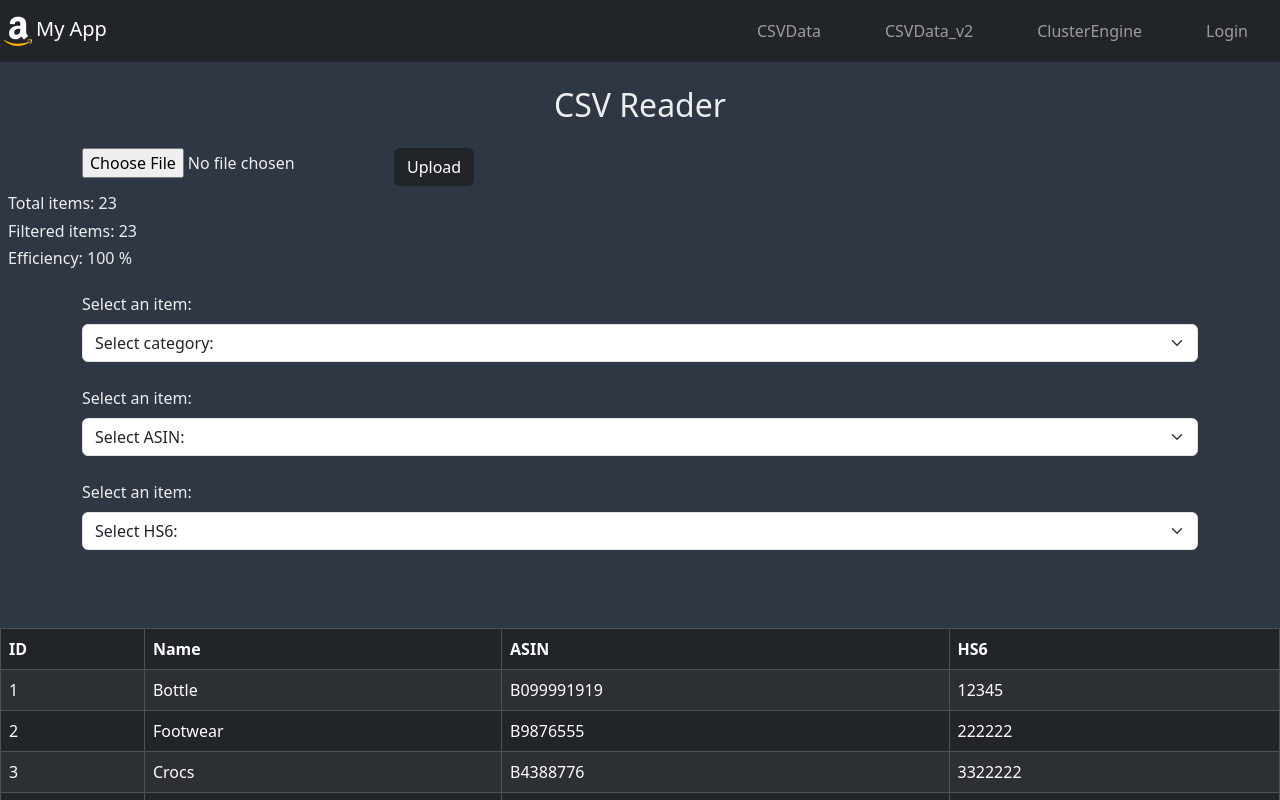
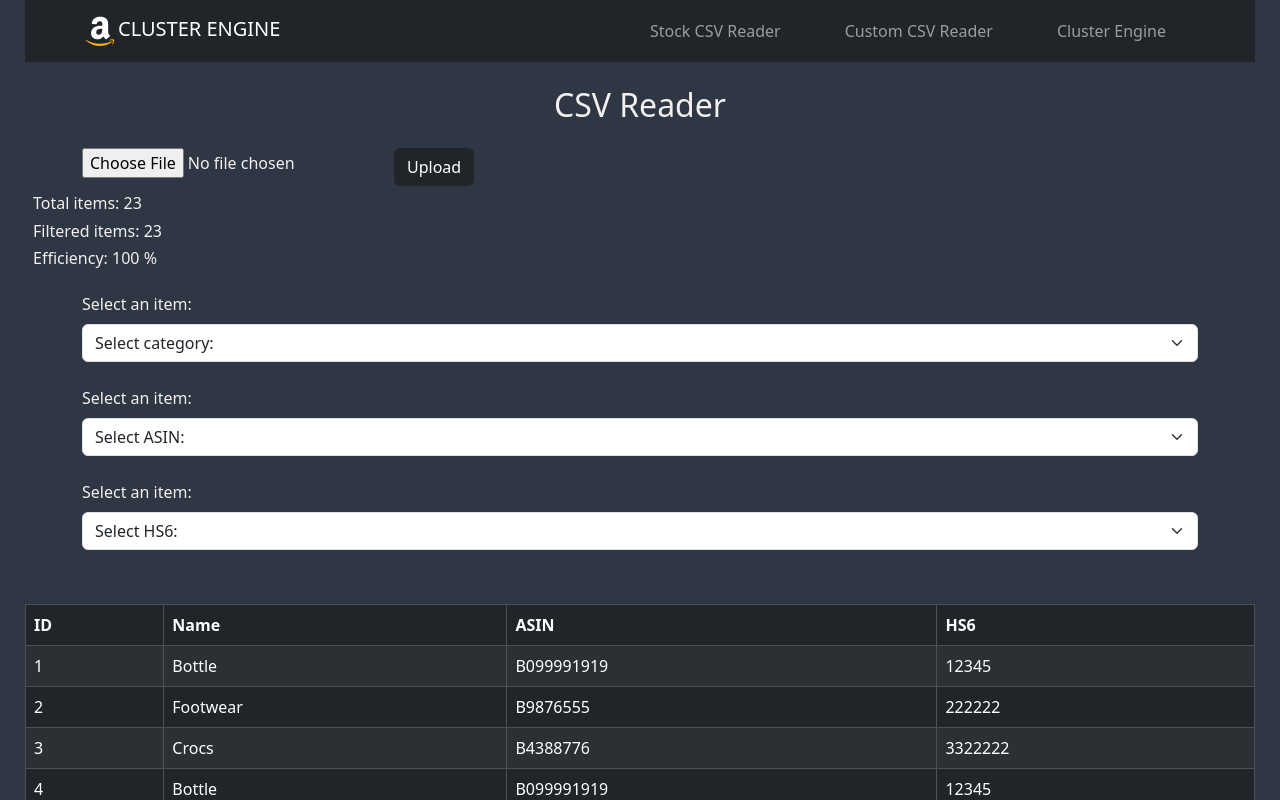
Before and after one commit to NikhilNB24/CSV-Reader, a React (Create React App) app: page /filter in a window 1280 px wide. Shown: the top 800 px of the page. Built offline with nearby package versions, Linux system fonts and the light colour scheme; sample sign-in values are in the browser's storage.

Commit message:
Private routing

```diff
--- a/src/App.css
+++ b/src/App.css
@@ -5,7 +5,8 @@
 
 body {
     background-color: #00091ad0;
-    color: #eee;
+    color: #f3f0f0;
+    margin: 0 25px 0 25px;
 }
 
 .App {
--- a/src/Components/csvreader.jsx
+++ b/src/Components/csvreader.jsx
@@ -6,7 +6,7 @@ import InputGroup from "react-bootstrap/InputGroup";
 import Papa from "papaparse";
 import TestData from "../test.csv";
 
-const CSVData = () => {
+const StockCSVReader = () => {
     const [data, setData] = useState([]);
     const [filteredData, setFilteredData] = useState([]);
     const [search, setSearch] = useState("");
@@ -125,4 +125,4 @@ const CSVData = () => {
     );
 };
 
-export default CSVData;
+export default StockCSVReader;
--- a/src/Components/login.jsx
+++ b/src/Components/login.jsx
@@ -1,4 +1,4 @@
-import React, { useState } from "react";
+import React, { useEffect, useState } from "react";
 import { Form, Button, Container, Row, Col } from "react-bootstrap";
 import { useNavigate } from "react-router-dom";
 
@@ -6,8 +6,13 @@ const Login = () => {
     const [username, setUsername] = useState("");
     const [password, setPassword] = useState("");
     const [error, setError] = useState("");
+    const isAuth = localStorage.getItem("token");
 
     const navigate = useNavigate();
+
+    useEffect(() => {
+        if (isAuth) navigate("/");
+    });
 
     const handleLoginClick = () => {
         const loginUsername = "demo";
--- /dev/null
+++ b/src/Components/navbar.jsx
@@ -0,0 +1,38 @@
+import { Link } from "react-router-dom";
+import Container from "react-bootstrap/Container";
+import CustomIcon from "../Icons/CustomIcon";
+import { Navbar, Nav } from "react-bootstrap";
+
+const NavBar = () => {
+    return (
+        <div>
+            <Navbar variant="dark" bg="dark" expand="lg">
+                <Container>
+                    <Navbar.Brand href="/">
+                        <CustomIcon className="mr-2" />
+                        CLUSTER ENGINE
+                    </Navbar.Brand>
+
+                    <Navbar.Toggle aria-controls="basic-navbar-nav" />
+                    <Navbar.Collapse
+                        className="icons"
+                        style={{ justifyContent: "end" }}
+                    >
+                        <Nav>
+                            <Nav.Link href="/csvreader" className="mx-4">
+                                Stock CSV Reader
+                            </Nav.Link>
+                            <Nav.Link href="/filter" className="mx-4">
+                                Custom CSV Reader
+                            </Nav.Link>
+                            <Nav.Link href="/clusterengine" className="mx-4">
+                                Cluster Engine
+                            </Nav.Link>
+                        </Nav>
+                    </Navbar.Collapse>
+                </Container>
+            </Navbar>
+        </div>
+    );
+};
+export default NavBar;
--- a/src/routes/PrivateRoute.jsx
+++ b/src/routes/PrivateRoute.jsx
@@ -1,8 +1,8 @@
-import { useNavigate } from "react-router-dom";
+import { Outlet, Navigate } from "react-router-dom";
 
-const PrivateRoute = ({ element, isAuthenticated }) => {
-    const navigate = useNavigate();
-    return isAuthenticated ? element : navigate("/");
+const PrivateRoutes = () => {
+    let auth = localStorage.getItem("token");
+    return auth ? <Outlet /> : <Navigate to="/login" />;
 };
 
-export default PrivateRoute;
+export default PrivateRoutes;
--- a/src/routes/router.js
+++ b/src/routes/router.js
@@ -1,47 +1,27 @@
 import React from "react";
 import { BrowserRouter as Router, Routes, Route, Link } from "react-router-dom";
 import { Navbar, Nav } from "react-bootstrap";
-import CSVData from "../Components/csvreader";
-import CSVData_v2 from "../Components/csvReader_v2";
+import StockCSVReader from "../Components/csvreader";
+import CustomCSVReader from "../Components/csvReader_v2";
 import ClusterEngine from "../Components/clusterengine";
 import Login from "../Components/login";
 import HomePage from "../Components/homepage";
 import CustomIcon from "../Icons/CustomIcon";
+import NavBar from "../Components/navbar";
 import PrivateRoute from "./PrivateRoute";
 
 const AppRouter = () => {
-    const isAuthenticated = localStorage.getItem("token");
-
     return (
         <Router>
-            <Navbar bg="dark" variant="dark">
-                <Navbar.Brand as={Link} to="/">
-                    <CustomIcon className="mr-2" />
-                    My App
-                </Navbar.Brand>
-                <Navbar.Toggle aria-controls="basic-navbar-nav" />
-                <Navbar.Collapse id="basic-navbar-nav"></Navbar.Collapse>
-                <Nav className="ml-auto">
-                    <Nav.Link as={Link} className="mx-4" to="/csvreader">
-                        CSVData
-                    </Nav.Link>
-                    <Nav.Link as={Link} className="mx-4" to="/filter">
-                        CSVData_v2
-                    </Nav.Link>
-                    <Nav.Link as={Link} className="mx-4" to="/clusterengine">
-                        ClusterEngine
-                    </Nav.Link>
-                    <Nav.Link as={Link} className="mx-4" to="/login">
-                        Login
-                    </Nav.Link>
-                </Nav>
-            </Navbar>
+            <NavBar />
             <Routes>
-                <Route path="/" element={<HomePage />} />
-                <Route path="/login" element={<Login />} />
-                <Route path="/csvreader" element={<CSVData />} />
-                <Route path="/filter" element={<CSVData_v2 />} />
-                <Route path="/clusterengine" element={<ClusterEngine />} />
+                <Route element={<PrivateRoute />}>
+                    <Route path="/csvreader" element={<StockCSVReader />} />
+                    <Route path="/filter" element={<CustomCSVReader />} />
+                    <Route path="/clusterengine" element={<ClusterEngine />} />
+                    <Route path="/login" element={<Login />} />
+                </Route>
+                <Route path="/" element={<HomePage />} exact />
             </Routes>
         </Router>
     );
```
Also changed, not shown: src/Components/csvReader_v2.jsx (+2 -43 lines).
